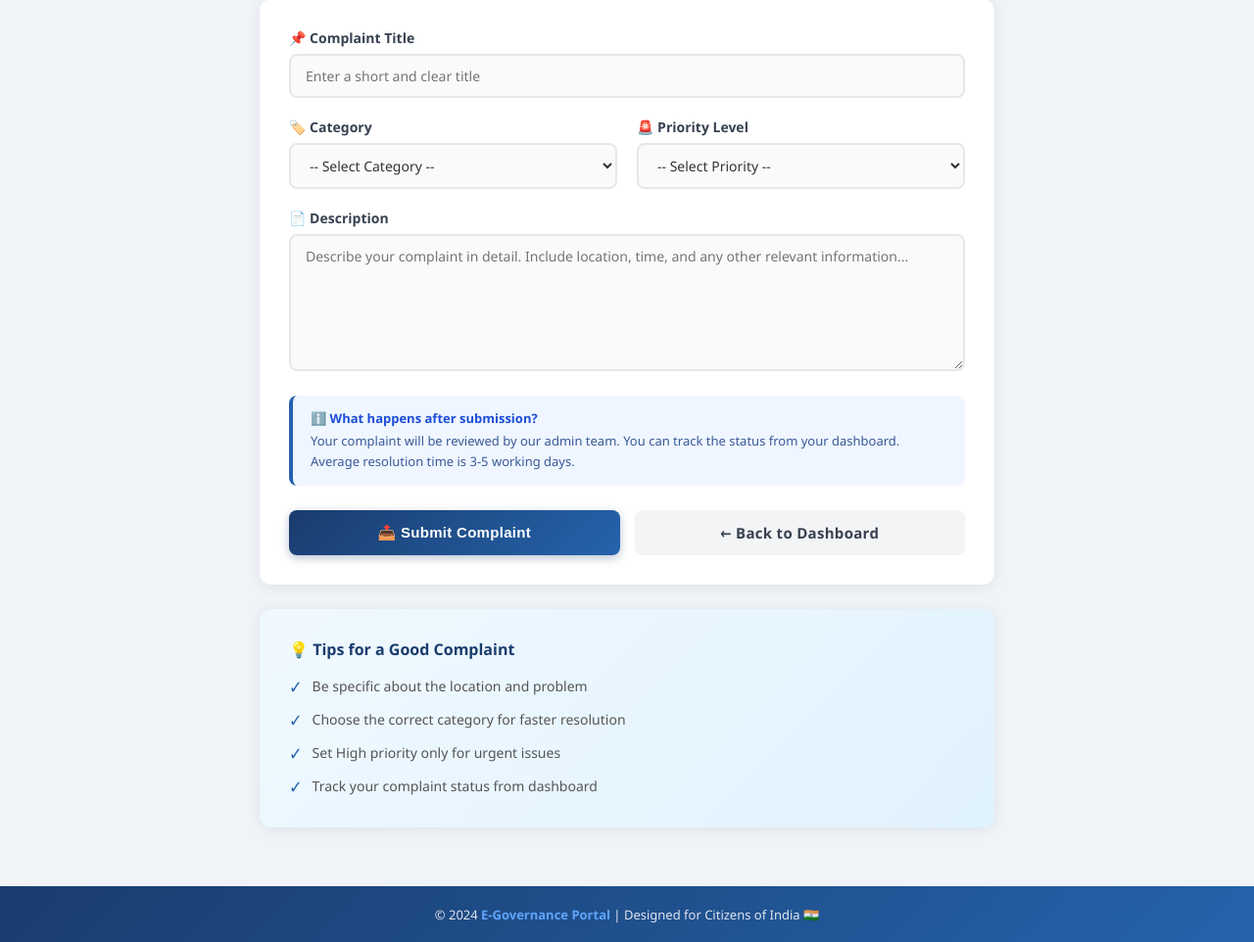
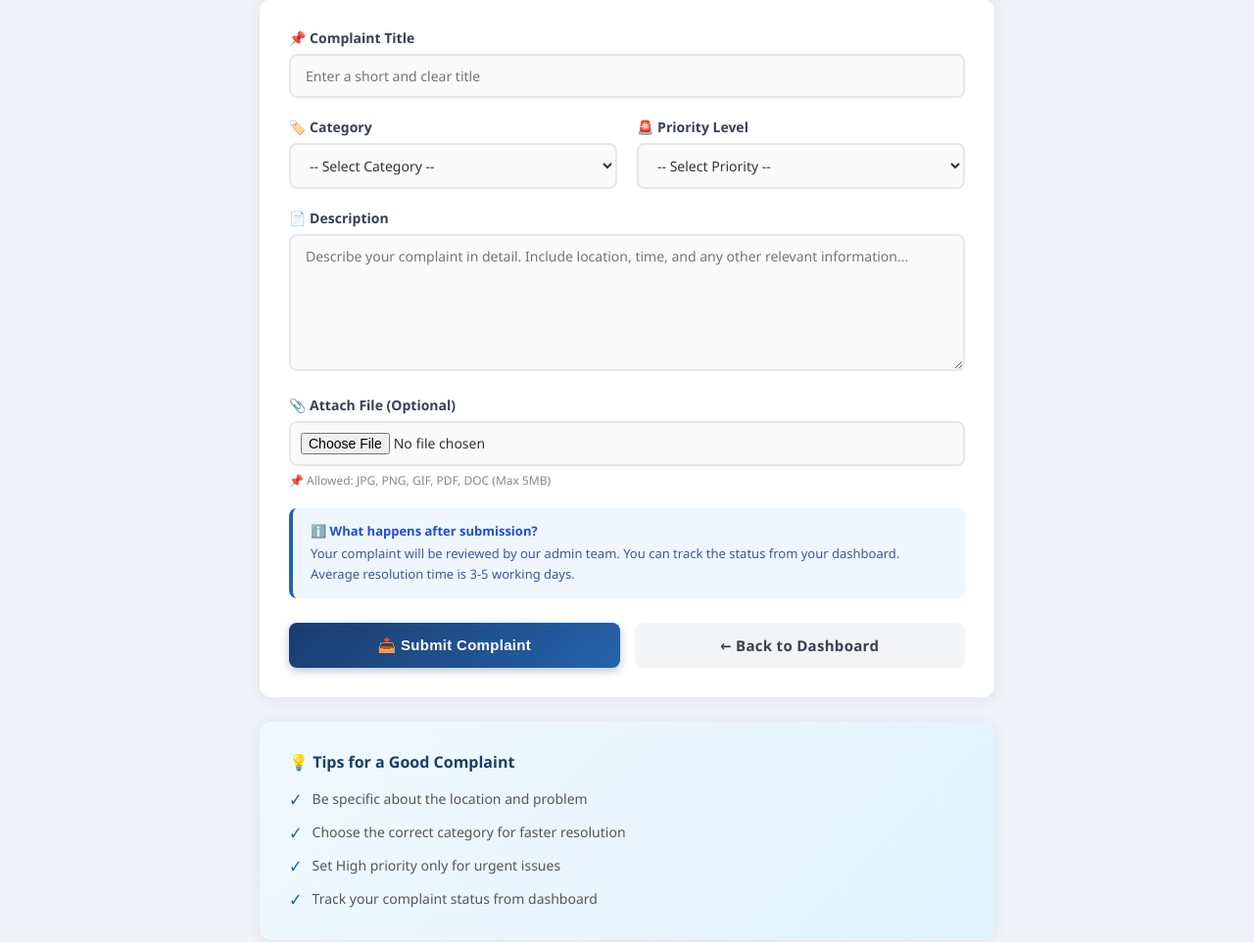
Before and after one commit to shivnandan-kumar/egovportal, a Flask app: page /submit-complaint in a window 1280 px wide. Shown: the part 243-1205 px from the top of the page at 98% size. Run offline with Flask 3, Linux system fonts and the light colour scheme; the visitor is signed in with stand-in values (Sample User, id 1).

```diff
--- a/app.py
+++ b/app.py
@@ -8,6 +8,21 @@ import os
 
 app = Flask(__name__)
 app.secret_key = 'egovportal_secret_key'
+
+# ----------------------------------------
+# FILE UPLOAD CONFIGURATION
+# ----------------------------------------
+UPLOAD_FOLDER      = 'static/uploads'
+ALLOWED_EXTENSIONS = {'png', 'jpg', 'jpeg', 'gif', 'pdf', 'doc', 'docx'}
+app.config['UPLOAD_FOLDER']        = UPLOAD_FOLDER
+app.config['MAX_CONTENT_LENGTH']   = 5 * 1024 * 1024  # 5MB max
+
+# Create upload folder if it doesn't exist
+os.makedirs(UPLOAD_FOLDER, exist_ok=True)
+
+def allowed_file(filename):
+    return '.' in filename and \
+           filename.rsplit('.', 1)[1].lower() in ALLOWED_EXTENSIONS
 
 # ----------------------------------------
 # DATABASE SETUP FUNCTION
@@ -69,13 +84,13 @@ def init_db():
     print("✅ Database initialized successfully!")
 
 
-
 # ----------------------------------------
 # HOME ROUTE
 # ----------------------------------------
 @app.route('/')
 def home():
     return render_template('index.html')
+
 
 # ----------------------------------------
 # ABOUT ROUTE
@@ -256,6 +271,7 @@ def user_dashboard():
                            page        = page,
                            total_pages = total_pages)
 
+
 # ----------------------------------------
 # SUBMIT COMPLAINT ROUTE
 # ----------------------------------------
@@ -277,14 +293,26 @@ def submit_complaint():
         from datetime import datetime
         date_submitted = datetime.now().strftime('%Y-%m-%d %H:%M')
 
+        # Handle file upload
+        filename = None
+        if 'file' in request.files:
+            file = request.files['file']
+            if file and file.filename != '' and allowed_file(file.filename):
+                from werkzeug.utils import secure_filename
+                filename = secure_filename(file.filename)
+                filename = f"{datetime.now().strftime('%Y%m%d%H%M%S')}_{filename}"
+                file.save(os.path.join(app.config['UPLOAD_FOLDER'], filename))
+
         # Save complaint to database
         conn   = sqlite3.connect('database.db')
         cursor = conn.cursor()
 
         cursor.execute('''
-            INSERT INTO complaints (user_id, title, description, category, status, priority, date_submitted)
-            VALUES (?, ?, ?, ?, 'Pending', ?, ?)
-        ''', (session['user_id'], title, description, category, priority, date_submitted))
+            INSERT INTO complaints
+            (user_id, title, description, category, status, priority, date_submitted, filename)
+            VALUES (?, ?, ?, ?, 'Pending', ?, ?, ?)
+        ''', (session['user_id'], title, description,
+              category, priority, date_submitted, filename))
 
         conn.commit()
         conn.close()
@@ -395,6 +423,7 @@ def admin_dashboard():
                            page            = page,
                            total_pages     = total_pages)
 
+
 # ----------------------------------------
 # EXPORT COMPLAINTS TO CSV
 # ----------------------------------------
@@ -456,24 +485,37 @@ def update_status():
         flash('❌ Access denied!', 'danger')
         return redirect(url_for('login'))
 
+    from datetime import datetime
+
     # Get data from form
     complaint_id = request.form['complaint_id']
     new_status   = request.form['status']
+    updated_at   = datetime.now().strftime('%Y-%m-%d %H:%M')
 
-    # Update status in database
     conn   = sqlite3.connect('database.db')
     cursor = conn.cursor()
 
+    # Update complaint status
     cursor.execute('UPDATE complaints SET status = ? WHERE id = ?',
                    (new_status, complaint_id))
+
+    # Save to timeline
+    cursor.execute('''
+        INSERT INTO timeline (complaint_id, status, comment, updated_by, updated_at)
+        VALUES (?, ?, ?, ?, ?)
+    ''', (complaint_id, new_status,
+          f'Status updated to {new_status}',
+          session['username'],
+          updated_at))
 
     conn.commit()
     conn.close()
 
-    flash(f'✅ Complaint status updated to "{new_status}"!', 'success')
+    flash(f'✅ Status updated to "{new_status}"!', 'success')
     return redirect(url_for('admin_dashboard'))
 
-    # ----------------------------------------
+
+# ----------------------------------------
 # VIEW COMPLAINT TIMELINE
 # ----------------------------------------
 @app.route('/timeline/<int:complaint_id>')
@@ -517,6 +559,16 @@ def view_timeline(complaint_id):
                            complaint = complaint,
                            timeline  = timeline)
 
+
+# ----------------------------------------
+# SERVE UPLOADED FILES
+# ----------------------------------------
+@app.route('/uploads/<filename>')
+def uploaded_file(filename):
+    from flask import send_from_directory
+    return send_from_directory(app.config['UPLOAD_FOLDER'], filename)
+
+
 # ----------------------------------------
 # 404 ERROR PAGE
 # ----------------------------------------
--- a/templates/submit_complaint.html
+++ b/templates/submit_complaint.html
@@ -19,7 +19,7 @@
     <!-- ====== FORM CARD ====== -->
     <div class="card">
 
-        <form method="POST" action="/submit-complaint">
+        <form method="POST" action="/submit-complaint" enctype="multipart/form-data">
 
             <!-- Title -->
             <div class="form-group">
@@ -69,6 +69,19 @@
                     placeholder="Describe your complaint in detail. Include location, time, and any other relevant information..."
                     required
                     rows="6"></textarea>
+            </div>
+
+            <!-- File Upload -->
+            <div class="form-group">
+                <label>📎 Attach File (Optional)</label>
+                <input
+                    type="file"
+                    name="file"
+                    accept=".jpg,.jpeg,.png,.gif,.pdf,.doc,.docx"
+                    style="width:100%; padding:10px; border:2px solid #e5e7eb; border-radius:8px; font-size:14px; font-family:inherit; background:#fafafa;">
+                <p style="color:#888; font-size:12px; margin-top:6px;">
+                    📌 Allowed: JPG, PNG, GIF, PDF, DOC (Max 5MB)
+                </p>
             </div>
 
             <!-- Info Box -->
```
Also changed, not shown: templates/admin_dashboard.html (+4 -4 lines), templates/timeline.html (+26 -1 lines), static/uploads/20260509145800_Screenshot_1.png (added).
